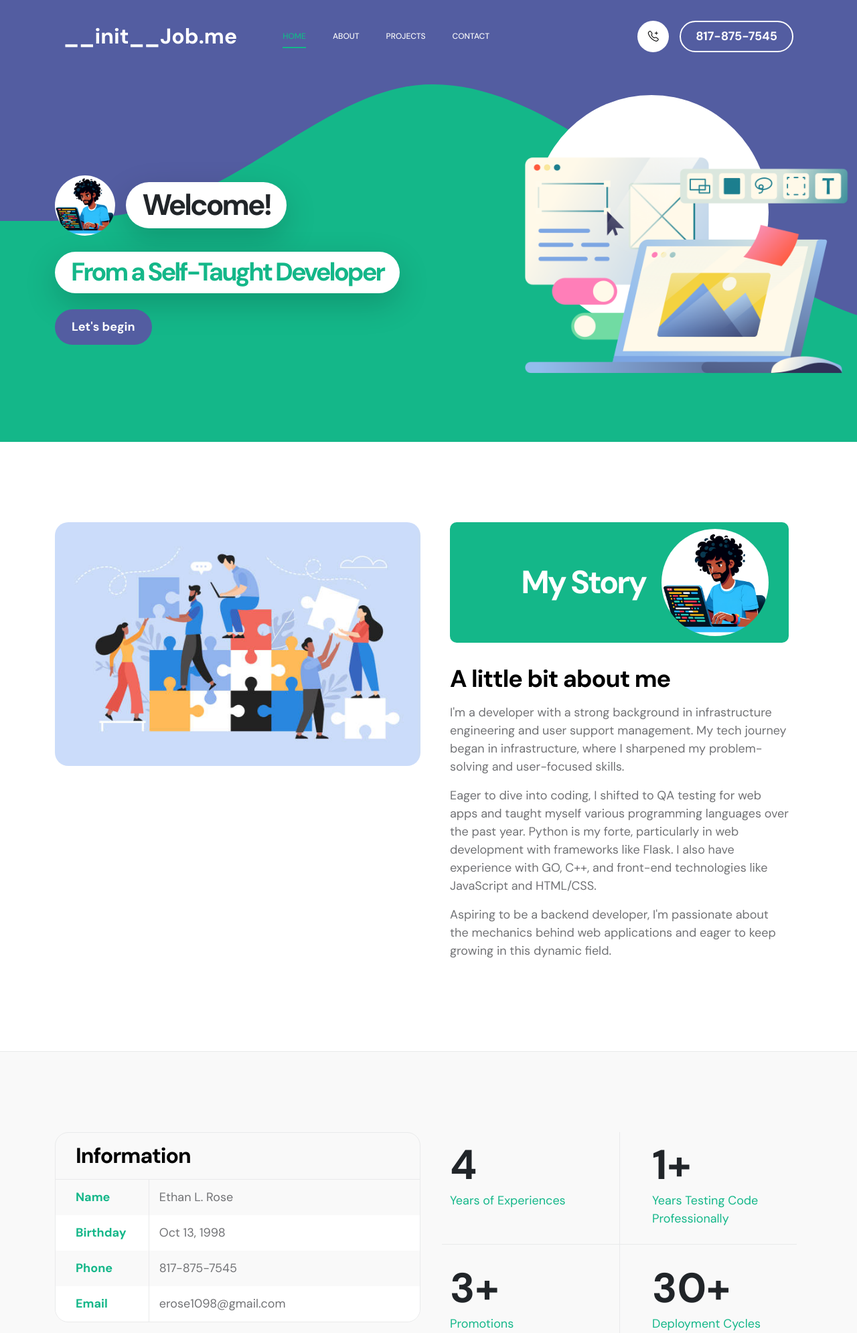
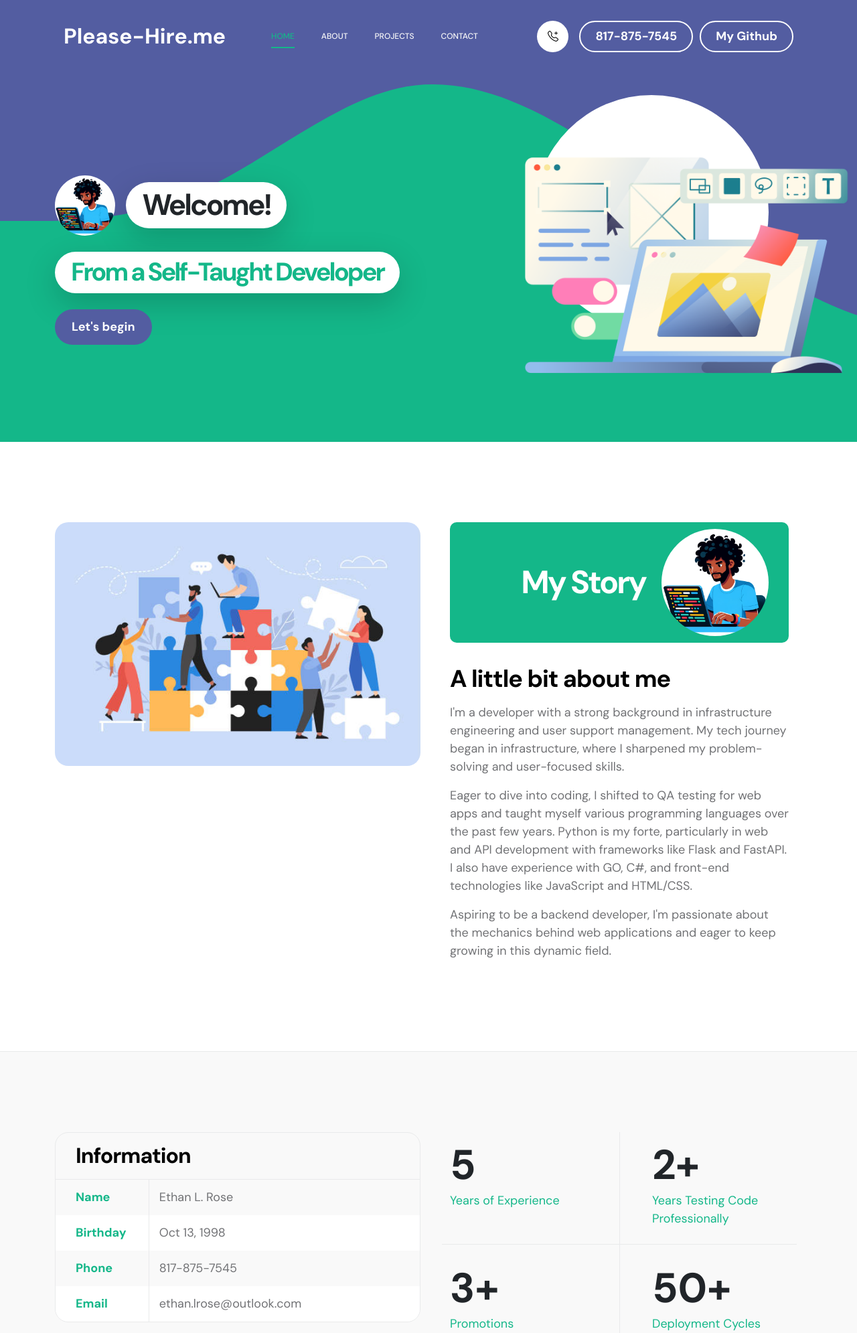
Before and after one commit to 0x3at/Portolio, a Flask app: page / in a window 1280 px wide. Shown: the top 1991 px of the page at 67% size. Run offline with Flask 3, Linux system fonts and the light colour scheme; some libraries are stand-ins or nearby versions.

Commit message:
update portfolio

```diff
--- a/app/templates/index.html
+++ b/app/templates/index.html
@@ -6,8 +6,9 @@
 
         <meta name="description" content="">
         <meta name="author" content="TemplateMo">
+        <link rel="icon" href="{{ url_for('static', filename='images/happy-bearded-young-man.ico') }}" type="image/x-icon">
 
-        <title>__init__Job</title>
+        <title>Please-Hire.me</title>
 
         <!-- CSS FILES -->
         <link rel="preconnect" href="https://fonts.googleapis.com">
@@ -48,7 +49,7 @@ https://templatemo.com/tm-578-first-portfolio
                     <span class="navbar-toggler-icon"></span>
                 </button>
 
-                <a href="index.html" class="navbar-brand mx-auto mx-lg-0">__init__Job.me</a>
+                <a href="index.html" class="navbar-brand mx-auto mx-lg-0">Please-Hire.me</a>
 
                 <div class="d-flex align-items-center d-lg-none">
                     <i class="navbar-icon bi-telephone-plus me-3"></i>
@@ -81,6 +82,8 @@ https://templatemo.com/tm-578-first-portfolio
                         <a class="custom-btn btn" href="#section_5">
                             817-875-7545
                         </a>
+                        <p style=" width: 10px;">   </p>
+                        <a class="custom-btn btn custom-link"target="_blank" rel="noopener noreferrer" href="https://github.com/0x3at">My Github</a>
                     </div>
                 </div>
 
@@ -139,7 +142,7 @@ https://templatemo.com/tm-578-first-portfolio
 
                                 <p>I'm a developer with a strong background in infrastructure engineering and user support management. My tech journey began in infrastructure, where I sharpened my problem-solving and user-focused skills.</p>
 
-                                <p>Eager to dive into coding, I shifted to QA testing for web apps and taught myself various programming languages over the past year. Python is my forte, particularly in web development with frameworks like Flask. I also have experience with GO, C++, and front-end technologies like JavaScript and HTML/CSS.</p>
+                                <p>Eager to dive into coding, I shifted to QA testing for web apps and taught myself various programming languages over the past few years. Python is my forte, particularly in web and API development with frameworks like Flask and FastAPI. I also have experience with GO, C#, and front-end technologies like JavaScript and HTML/CSS.</p>
 
                                 <p>Aspiring to be a backend developer, I'm passionate about the mechanics behind web applications and eager to keep growing in this dynamic field.</p>
                             </div>
@@ -177,7 +180,7 @@ https://templatemo.com/tm-578-first-portfolio
 
                                     <p>
                                         <span class="profile-small-title">Email</span>
-                                        <span><a href="mailto:hello@josh.design">erose1098@gmail.com</a></span>
+                                        <span><a href="mailto:hello@josh.design">ethan.lrose@outlook.com</a></span>
                                     </p>
                                 </div>
                             </div>
@@ -187,13 +190,13 @@ https://templatemo.com/tm-578-first-portfolio
                             <div class="about-thumb">
                                 <div class="row">
                                     <div class="col-lg-6 col-6 featured-border-bottom py-2">
-                                        <strong class="featured-numbers">4</strong>
+                                        <strong class="featured-numbers">5</strong>
 
-                                        <p class="featured-text">Years of Experiences</p>
+                                        <p class="featured-text">Years of Experience</p>
                                     </div>
 
                                     <div class="col-lg-6 col-6 featured-border-start featured-border-bottom ps-5 py-2">
-                                        <strong class="featured-numbers">1+</strong>
+                                        <strong class="featured-numbers">2+</strong>
 
                                         <p class="featured-text">Years Testing Code Professionally</p>
                                     </div>
@@ -205,7 +208,7 @@ https://templatemo.com/tm-578-first-portfolio
                                     </div>
 
                                     <div class="col-lg-6 col-6 featured-border-start ps-5 pt-4">
-                                        <strong class="featured-numbers">30+</strong>
+                                        <strong class="featured-numbers">50+</strong>
 
                                         <p class="featured-text">Deployment Cycles</p>
                                     </div>
@@ -223,7 +226,7 @@ https://templatemo.com/tm-578-first-portfolio
                     <div class="row align-items-center">
 
                         <div class="col-lg-12 col-12">
-                            <h3 class="text-center mb-5">Companies I have worked for</h3>
+                            <h3 class="text-center mb-5">Notable Companies I have worked for</h3>
                         </div>
 
                         <div class="col-lg-2 col-4 ms-auto clients-item-height">
@@ -234,8 +237,11 @@ https://templatemo.com/tm-578-first-portfolio
                             <img src="{{ url_for('static', filename='images/clients/integrity-logo.png') }}" class="clients-image img-fluid" alt="">
                         </div>
 
+                        <div class="col-lg-2 col-4 clients-item-height">
+                            <img src="{{ url_for('static', filename='images/clients/ucsd-logo.jpg') }}" class="clients-image img-fluid" alt="">
+                        </div>
                         <div class="col-lg-2 col-4 me-auto clients-item-height">
-                            <img src="{{ url_for('static', filename='images/clients/ucsd-logo.jpg') }}" class="clients-image img-fluid" alt="">
+                            <img src="{{ url_for('static', filename='images/clients/prado-logo.jpg') }}" class="clients-image img-fluid" alt="">
                         </div>
                     </div>
                 </div>
@@ -257,18 +263,18 @@ https://templatemo.com/tm-578-first-portfolio
                                 <div class="col-lg-6 col-12">
                                     <div class="services-thumb">
                                         <div class="d-flex flex-wrap align-items-center border-bottom mb-4 pb-3">
-                                            <h3 class="mb-0">StreamTato</h3>
+                                            <h3 class="mb-0">Mappa</h3>
 
                                             <div class="services-price-wrap ms-auto">
-                                                <a href="https://github.com/0x3at/Streamtato-prod" target="_blank">
+                                                <a href="https://github.com/0x3at/mappa-cli" target="_blank">
                                                     <p class="services-price-text mb-0">See Code</p>
                                                 </a>
                                                 <div class="services-price-overlay"></div>
                                             </div>
                                         </div>
 
-                                        <p>Streamtato is a straightforward yet functional video streaming web application, developed using Python and Flask. It is deployed on Digital Ocean with the assistance of Gunicorn to ensure it meets production standards. The project features a simple yet effective front-end design, utilizing light stylization and minimal JavaScript. The primary aim of Streamtato was to gain hands-on experience with deployment, data management, and content delivery mechanisms. For media file handling, the app leverages Digital Ocean's CDN, with files stored in Digital Ocean Spaces. This setup not only underscores my skills in using cloud services for storage and distribution but also contributes to the efficient delivery of media content within the application.</p>
-                                        <a href="https://streamtato.dunderinitjob.me"target="_blank" class="custom-btn custom-border-btn btn mt-3">Discover More</a>
+                                        <p>Mappa is an open source command-line interface (CLI) tool designed to simplify data manipulation for CSV and XLSX files. It enables users to efficiently perform various operations, such as renaming header keys, remapping header positions, stripping unnecessary columns, and converting headers to lowercase. Mappa streamlines data preparation, making it an essential tool for data analysts, developers, and anyone working with spreadsheet data. It can be installed VIA pip @ mappa-cli</p>
+                                        <a href="https://mappa.please-hire.me"target="_blank" class="custom-btn custom-border-btn btn mt-3">Discover More</a>
 
                                         <div class="services-icon-wrap d-flex justify-content-center align-items-center">
                                             <i class="services-icon bi-globe"></i>
@@ -279,18 +285,19 @@ https://templatemo.com/tm-578-first-portfolio
                                 <div class="col-lg-6 col-12">
                                     <div class="services-thumb services-thumb-up">
                                         <div class="d-flex flex-wrap align-items-center border-bottom mb-4 pb-3">
-                                            <h3 class="mb-0">Sivance</h3>
+                                            <h3 class="mb-0">Rewards-R-Us</h3>
 
                                             <div class="services-price-wrap ms-auto">
-                                                <p class="services-price-text mb-0">See Code</p>
+                                                <a href="https://github.com/0x3at/rewards-R-us" target="_blank">
+                                                    <p class="services-price-text mb-0">See Code</p>
+                                                </a>
                                                 <div class="services-price-overlay"></div>
                                             </div>
                                         </div>
 
-                                        <b>UNDER DEVELOPMENT</b>
-                                        <p>Sivance is a web app for customer of Sivance Services to manage, schedule, and pay for services.</p>
+                                        <p>Rewards-R-Us is an eCommerce backend and API developed using Flask and Python, demonstrating my implementation of layered architecture in server design. The application utilizes Flask extensions for Email, Authentication, Payment Processing, and Robust Logging, complemented by custom error handling decorators and multi-tenant support. Rewards-R-Us showcases my understanding of structured application design and the practical application of key development principles.</p>
 
-                                        <a href="#" class="custom-btn custom-border-btn btn mt-3">Discover More</a>
+                                        <a href="rewards-r-us.please-hire.me" target= "_blank" class="custom-btn custom-border-btn btn mt-3">Discover More</a>
 
                                         <div class="services-icon-wrap d-flex justify-content-center align-items-center">
                                             <i class="services-icon bi-lightbulb"></i>
@@ -301,18 +308,20 @@ https://templatemo.com/tm-578-first-portfolio
                                 <div class="col-lg-6 col-12">
                                     <div class="services-thumb">
                                         <div class="d-flex flex-wrap align-items-center border-bottom mb-4 pb-3">
-                                            <h3 class="mb-0">MTG Deck API</h3>
+                                            <h3 class="mb-0">Core Watch</h3>
 
                                             <div class="services-price-wrap ms-auto">
+                                            <a href="https://github.com/0x3at/core-watch" target="_blank">
                                                 <p class="services-price-text mb-0">See Code</p>
                                                 <div class="services-price-overlay"></div>
+                                            </a>
                                             </div>
                                         </div>
 
                                         <b>UNDER DEVELOPMENT</b>
-                                        <p>The MTG Deck API is an API for returning a prebuilt tabletop MTG deck, based on certain criteria indicated by the user.</p>
+                                        <p>Core Watch is a system monitoring application developed in C# and .NET Core, designed to provide real-time insights into the health of critical system components. It monitors CPU, GPU, and drive health, ensuring optimal performance and early detection of potential issues. The application integrates with Malwarebytes and provides real time scan/threat data. Core Watch features audio and visual notifications to alert users immediately when a problem arises, facilitating proactive system management.</p>
 
-                                        <a href="#" class="custom-btn custom-border-btn btn mt-3">Discover More</a>
+                                        <a href="core-watch.please-hire.me" class="custom-btn custom-border-btn btn mt-3">Discover More</a>
 
                                         <div class="services-icon-wrap d-flex justify-content-center align-items-center">
                                             <i class="services-icon bi-phone"></i>
@@ -326,13 +335,15 @@ https://templatemo.com/tm-578-first-portfolio
                                             <h3 class="mb-0">Arb-eths</h3>
 
                                             <div class="services-price-wrap ms-auto">
+                                            <a href="https://github.com/0x3at/Arb-eths" target="_blank">
                                                 <p class="services-price-text mb-0">See Code</p>
                                                 <div class="services-price-overlay"></div>
+                                            </a>
                                             </div>
                                         </div>
 
                                         <b>UNDER DEVELOPMENT</b>
-                                        <p>Arb-eths is a python package intended to make stablecoin arbitrage easier on ethereum mainnet, and some layer 2 networks. This Object Oriented project is intended to allow developers to calculate AND EXECUTE arbirtage with just a couple calls to some class methods.</p>
+                                        <p> ArbEths is a primitive arbitrage interface that allows developers and traders to run multiple arbitrage bots via the command line. This application facilitates stablecoin arbitrage across various EVM-based networks and their DEXs. As an object-oriented package, ArbEths enables users to configure trading bots through dependency injection. While preset traders provide quick setup, developers can create personalized traders as customizable building blocks, enhancing flexibility and scalability in trading strategies.</p>
 
                                         <a href="#" class="custom-btn custom-border-btn btn mt-3">Discover More</a>
 
@@ -369,17 +380,17 @@ https://templatemo.com/tm-578-first-portfolio
                                     <strong class="site-footer-title d-block mb-3">Services</strong>
 
                                     <ul class="footer-menu">
-                                        <li class="footer-menu-item"><a href="#" class="footer-menu-link">API's</a></li>
+                                        <li class="footer-menu-item"><a href="#" class="footer-menu-link">API Development</a></li>
 
-                                        <li class="footer-menu-item"><a href="#" class="footer-menu-link">Websites</a></li>
+                                        <li class="footer-menu-item"><a href="#" class="footer-menu-link">Web Development</a></li>
 
                                         <li class="footer-menu-item"><a href="#" class="footer-menu-link">Automation</a></li>
 
-                                        <li class="footer-menu-item"><a href="#" class="footer-menu-link">infrastructure</a></li>
+                                        <li class="footer-menu-item"><a href="#" class="footer-menu-link">Infrastructure</a></li>
                                     </ul>
-                                    <strong class="site-footer-title d-block mt-4 mb-3">Hire me for your project</strong>
+                                    <strong class="site-footer-title d-block mt-4 mb-3">Need a new team member?</strong>
 
-                                    <p class="mb-0">I'm available for all projects and roles</p>
+                                    <p class="mb-0">As a self taught engineer, I bring the motivation to work hard and the desire to build.</p>
                                 </div>
                             </div>
 
@@ -388,14 +399,14 @@ https://templatemo.com/tm-578-first-portfolio
                                     <strong class="site-footer-title d-block mb-3">About</strong>
 
                                     <p class="mb-2">
-                                        I am a professional web developer. Feel free to get in touch with me, if you like my work and would like to hire me.
+                                        I am a professional software developer. Feel free to get in touch with me, if you like my work and would like to chat.
                               </p>
 
                                     <strong class="site-footer-title d-block mt-4 mb-3">Email</strong>
 
                                     <p>
-                                        <a href="mailto:erose1098@gmail.com">
-                                            erose1098@gmail.com
+                                        <a href="mailto:ethan.lrose@outlook.com">
+                                            ethan.lrose@outlook.com
                                         </a>
                                     </p>
 
```
Also changed, not shown: app/static/images/clients/prado-logo.jpg (added), app/static/images/happy-bearded-young-man.ico (added).
